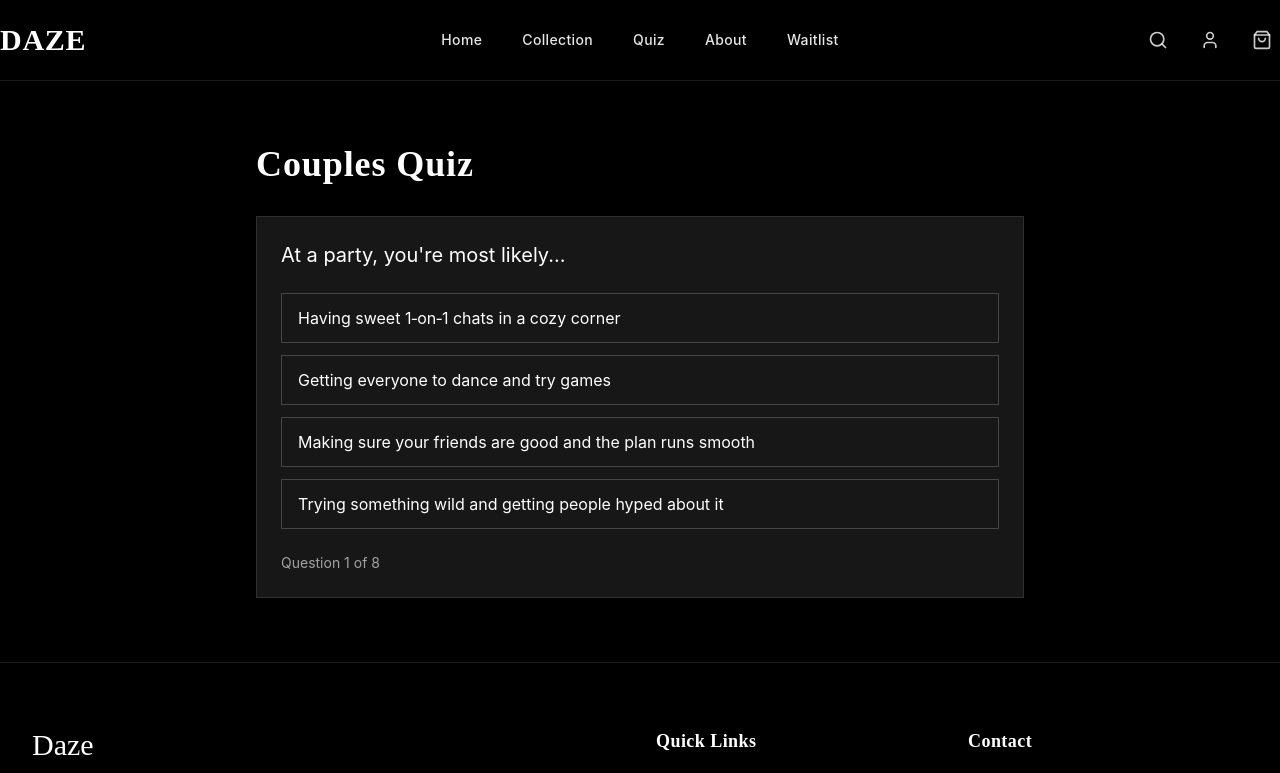
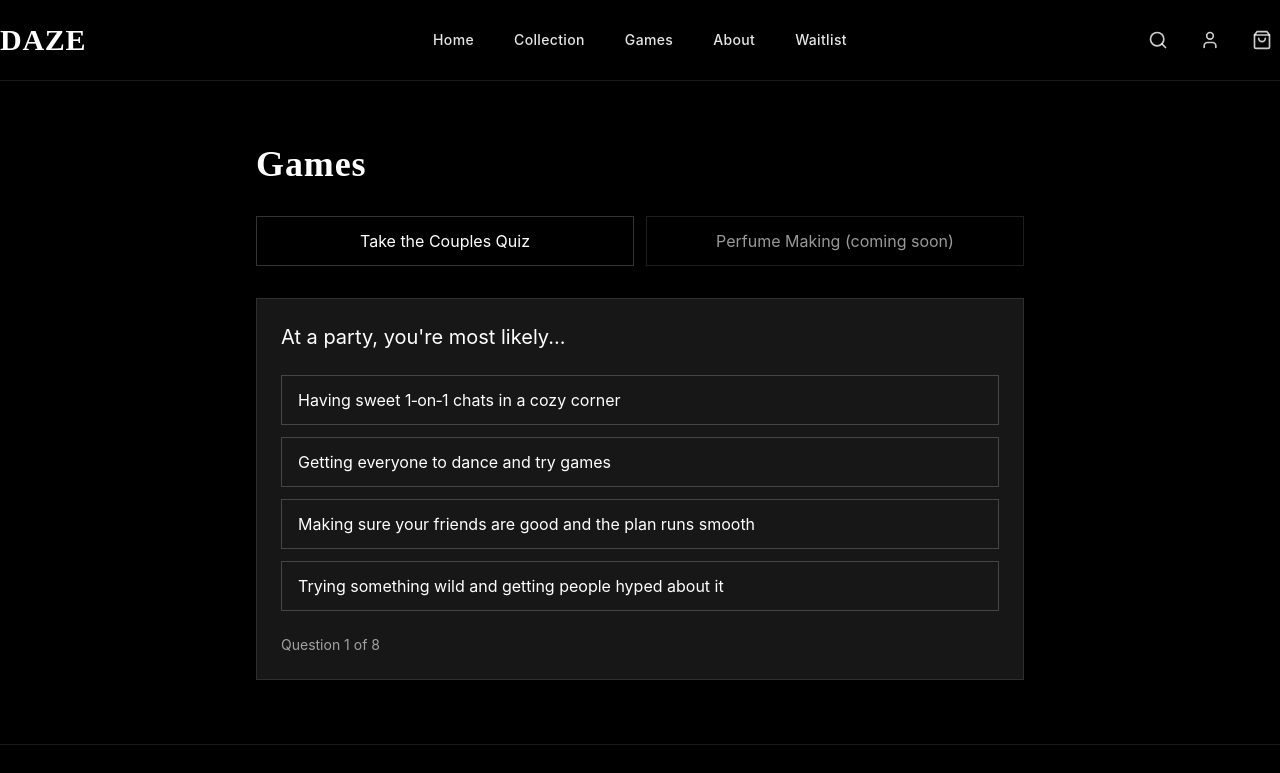
Before and after one commit to dingalanger/Daze-Perfumes, a Next.js app: page /quiz in a window 1280 px wide. Shown: the top 773 px of the page. Built offline with nearby package versions, Linux system fonts and the light colour scheme.

Commit message:
ux(games): rename tab to Games; show result and pairing images; refine question wording

```diff
--- a/app/quiz/page.tsx
+++ b/app/quiz/page.tsx
@@ -5,6 +5,7 @@ import Header from '@/components/Header'
 import Footer from '@/components/Footer'
 import Link from 'next/link'
 import { products } from '@/lib/products'
+import Image from 'next/image'
 
 type ScoreMap = Partial<Record<string, number>>
 
@@ -42,7 +43,7 @@ const QUESTIONS: { q: string; answers: { label: string; scores: ScoreMap }[] }[]
     answers: [
       { label: "Soft pastels and creams", scores: { pear: 2 } },
       { label: "Bright, playful tones", scores: { boba: 2 } },
-      { label: "Deep neutrals with leather accents", scores: { stallion: 2 } },
+      { label: "You dress mostly with neutral colors", scores: { stallion: 2 } },
       { label: "High‑contrast, statement colors", scores: { rice: 2 } },
     ],
   },
@@ -113,13 +114,24 @@ export default function QuizPage() {
     return prod || null
   }, [step, scores])
 
+  const pairingProducts = useMemo(() => {
+    if (!result) return [] as typeof products
+    const names = PAIRINGS[result.id] || []
+    return products.filter(p => names.includes(p.name))
+  }, [result])
+
   return (
     <main className="min-h-screen pt-20 bg-black">
       <Header />
 
       <section className="section-padding">
         <div className="container-custom max-w-3xl">
-          <h1 className="text-4xl font-serif font-bold text-white mb-8">Couples Quiz</h1>
+          <h1 className="text-4xl font-serif font-bold text-white mb-8">Games</h1>
+
+          <div className="mb-8 grid sm:grid-cols-2 gap-3">
+            <button className="w-full px-4 py-3 border border-white/20 text-white hover:bg-white hover:text-black transition" onClick={() => { setStep(0); setScores({ pear: 0, boba: 0, rice: 0, stallion: 0 }) }}>Take the Couples Quiz</button>
+            <Link href="#" className="w-full text-center px-4 py-3 border border-white/20 text-white hover:bg-white hover:text-black transition opacity-60 pointer-events-none">Perfume Making (coming soon)</Link>
+          </div>
 
           {step < QUESTIONS.length ? (
             <div className="bg-neutral-900 border border-white/10 p-6">
@@ -136,16 +148,27 @@ export default function QuizPage() {
           ) : result ? (
             <div className="bg-neutral-900 border border-white/10 p-6">
               <h2 className="text-2xl font-serif font-bold text-white mb-2">Your match: {result.name}</h2>
-              <p className="text-white/80 mb-4">{result.shortDescription}</p>
-              <Link href={`/product/${result.slug}`} className="btn-outline-light inline-block">View {result.name}</Link>
-
-              <div className="mt-8">
-                <h3 className="text-lg font-semibold text-white mb-2">Pairs well with</h3>
-                <ul className="list-disc pl-6 text-white/80">
-                  {(PAIRINGS[result.id] || []).map(name => (
-                    <li key={name}>{name}</li>
-                  ))}
-                </ul>
+              <div className="grid grid-cols-1 md:grid-cols-2 gap-6 items-start">
+                <div>
+                  <div className="relative h-56 bg-neutral-800 mb-4">
+                    {result.image && <Image src={result.image} alt={result.name} fill className="object-cover" />}
+                  </div>
+                  <p className="text-white/80 mb-4">{result.shortDescription}</p>
+                  <Link href={`/product/${result.slug}`} className="btn-outline-light inline-block">View {result.name}</Link>
+                </div>
+                <div>
+                  <h3 className="text-lg font-semibold text-white mb-2">Pairs well with</h3>
+                  <div className="grid grid-cols-2 gap-3">
+                    {pairingProducts.map(pp => (
+                      <Link key={pp.id} href={`/product/${pp.slug}`} className="block">
+                        <div className="relative h-28 bg-neutral-800">
+                          {pp.image && <Image src={pp.image} alt={pp.name} fill className="object-cover" />}
+                        </div>
+                        <div className="mt-2 text-sm text-white/90">{pp.name}</div>
+                      </Link>
+                    ))}
+                  </div>
+                </div>
               </div>
 
               <button className="mt-8 btn-outline-light" onClick={() => { setStep(0); setScores({ pear: 0, boba: 0, rice: 0, stallion: 0 }) }}>Retake quiz</button>
--- a/components/Header.tsx
+++ b/components/Header.tsx
@@ -41,7 +41,7 @@ export default function Header() {
           <nav className="hidden md:flex justify-center items-center space-x-10 justify-self-center">
             <Link href="/" className="text-sm font-medium tracking-wide text-white/90 hover:text-white transition-colors">Home</Link>
             <Link href="/collection" className="text-sm font-medium tracking-wide text-white/90 hover:text-white transition-colors">Collection</Link>
-            <Link href="/quiz" className="text-sm font-medium tracking-wide text-white/90 hover:text-white transition-colors">Quiz</Link>
+            <Link href="/quiz" className="text-sm font-medium tracking-wide text-white/90 hover:text-white transition-colors">Games</Link>
             <Link href="/about" className="text-sm font-medium tracking-wide text-white/90 hover:text-white transition-colors">About</Link>
             <Link href="/waitlist" className="text-sm font-medium tracking-wide text-white/90 hover:text-white transition-colors">Waitlist</Link>
           </nav>
@@ -77,7 +77,7 @@ export default function Header() {
             <nav className="flex flex-col space-y-4 text-center">
               <Link href="/" className="text-white/90 hover:text-white transition-colors">Home</Link>
               <Link href="/collection" className="text-white/90 hover:text-white transition-colors">Collection</Link>
-              <Link href="/quiz" className="text-white/90 hover:text-white transition-colors">Quiz</Link>
+              <Link href="/quiz" className="text-white/90 hover:text-white transition-colors">Games</Link>
               <Link href="/about" className="text-white/90 hover:text-white transition-colors">About</Link>
               <Link href="/waitlist" className="text-white/90 hover:text-white transition-colors">Waitlist</Link>
               <Link href="/checkout" className="text-white/90 hover:text-white transition-colors">Cart ({cartCount})</Link>
```
